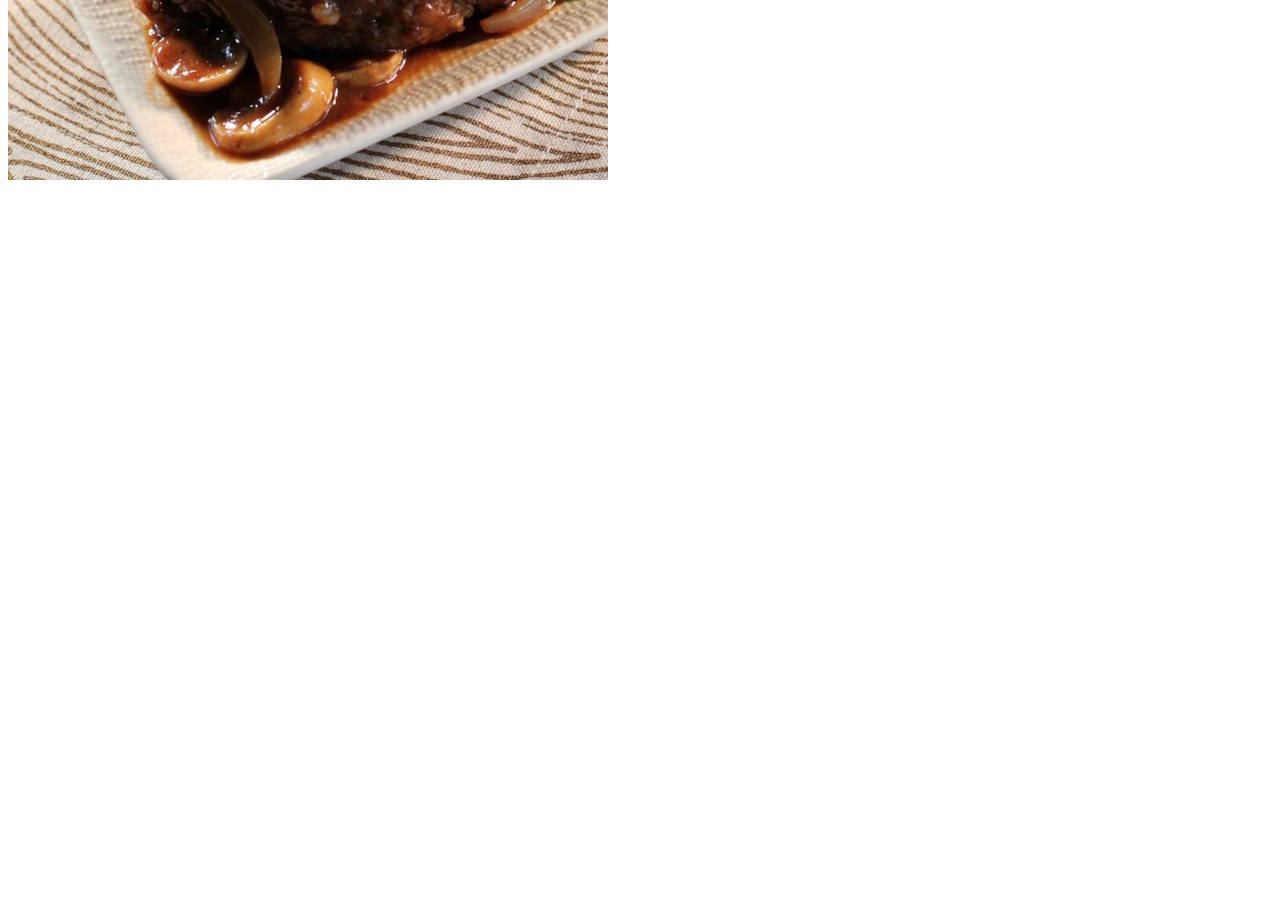
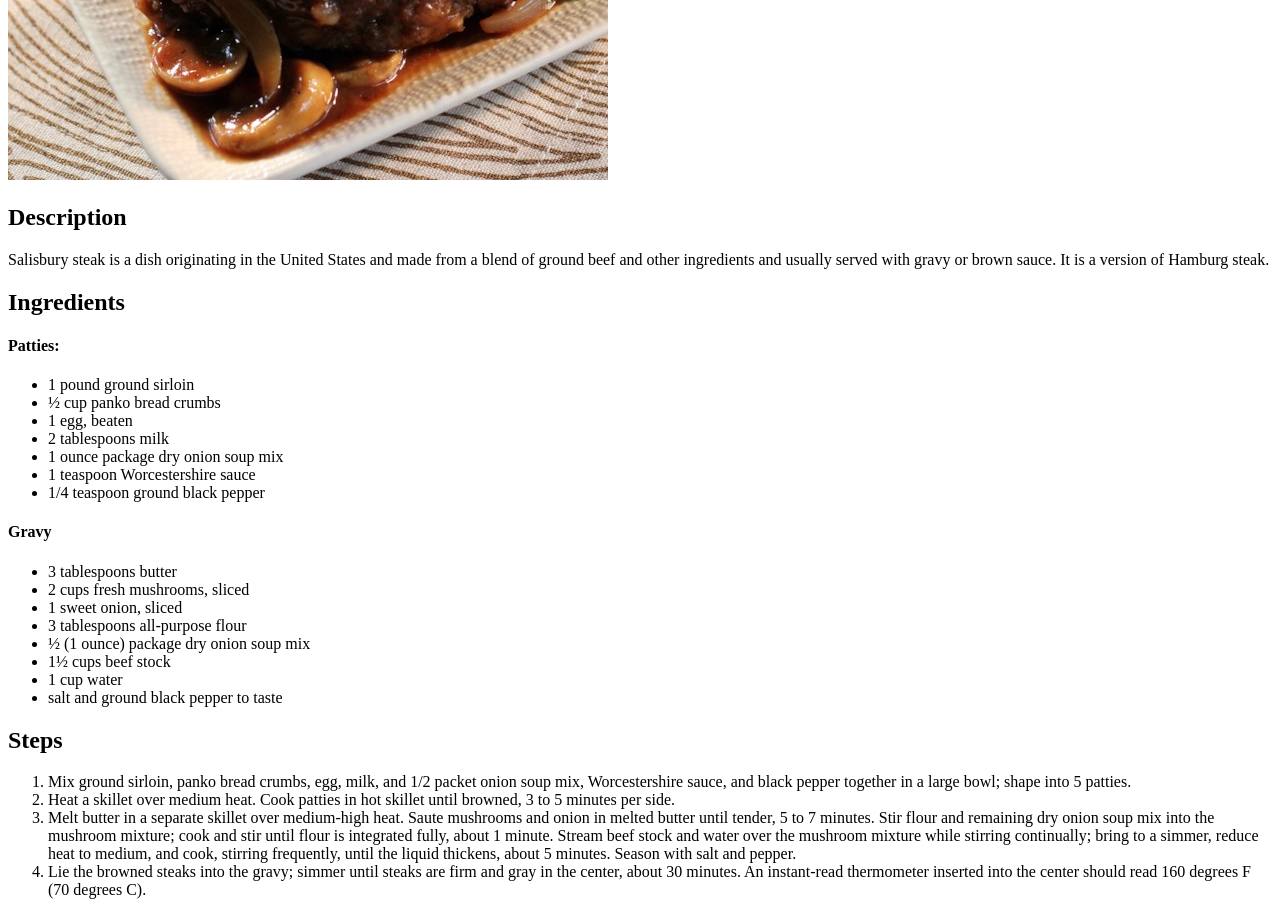
Before and after one commit to AlexLapsin/odin-recipes, a plain HTML site: page recipes/midwest_steak.html in a window 1280 px wide. Shown: the part 500-1415 px from the top of the page. Before the commit the page ends 800 px from the top, so only its background shows below. Drawn offline with Linux system fonts and the light colour scheme.

Commit message:
Add content to midwest_steak.html

```diff
--- a/recipes/midwest_steak.html
+++ b/recipes/midwest_steak.html
@@ -9,6 +9,53 @@
 <body>
     <h1>Midwest Salisbury Steak</h1>
     <img src="midwest-steak.jpg" alt="midwest steak"/>
+    <h2>Description</h2>
+    <p> Salisbury steak is a dish originating in the United States and
+        made from a blend of ground beef and other ingredients and usually
+        served with gravy or brown sauce. It is a version of Hamburg steak.
+    </p>
+    <h2>Ingredients</h2>
+    <h4>Patties:</h4>
+        <ul>
+            <li>1 pound ground sirloin</li>
+            <li>½ cup panko bread crumbs</li>
+            <li>1 egg, beaten</li>
+            <li>2 tablespoons milk</li>
+            <li>1 ounce package dry onion soup mix</li>
+            <li>1 teaspoon Worcestershire sauce</li>
+            <li>1/4 teaspoon ground black pepper</li>
+        </ul>
+    <h4>Gravy</h4>
+        <ul>
+            <li>3 tablespoons butter</li>
+            <li>2 cups fresh mushrooms, sliced</li>
+            <li>1 sweet onion, sliced</li>
+            <li>3 tablespoons all-purpose flour</li>
+            <li>½ (1 ounce) package dry onion soup mix</li>
+            <li>1½ cups beef stock</li>
+            <li>1 cup water</li>
+            <li>salt and ground black pepper to taste</li>
+        </ul>
+    <h2>Steps</h2>
+        <ol>
+            <li>Mix ground sirloin, panko bread crumbs, egg, milk, and 1/2
+                packet onion soup mix, Worcestershire sauce,
+                and black pepper together in a large bowl; shape into 5 patties.</li>
+            <li>Heat a skillet over medium heat. Cook patties in hot skillet
+                until browned, 3 to 5 minutes per side.</li>
+            <li>Melt butter in a separate skillet over medium-high heat.
+                Saute mushrooms and onion in melted butter until tender, 5 to 7 minutes.
+                Stir flour and remaining dry onion soup mix into the mushroom mixture;
+                cook and stir until flour is integrated fully, about 1 minute.
+                Stream beef stock and water over the mushroom mixture while stirring continually;
+                bring to a simmer, reduce heat to medium, and cook, stirring frequently,
+                until the liquid thickens, about 5 minutes. Season with salt and pepper.</li>
+            <li>Lie the browned steaks into the gravy; simmer until steaks are firm and
+                gray in the center, about 30 minutes. An instant-read
+                thermometer inserted into the center should read 160 degrees F (70 degrees C).</li>
+        </ol>
+
+
 
 </body>
 </html>
```
